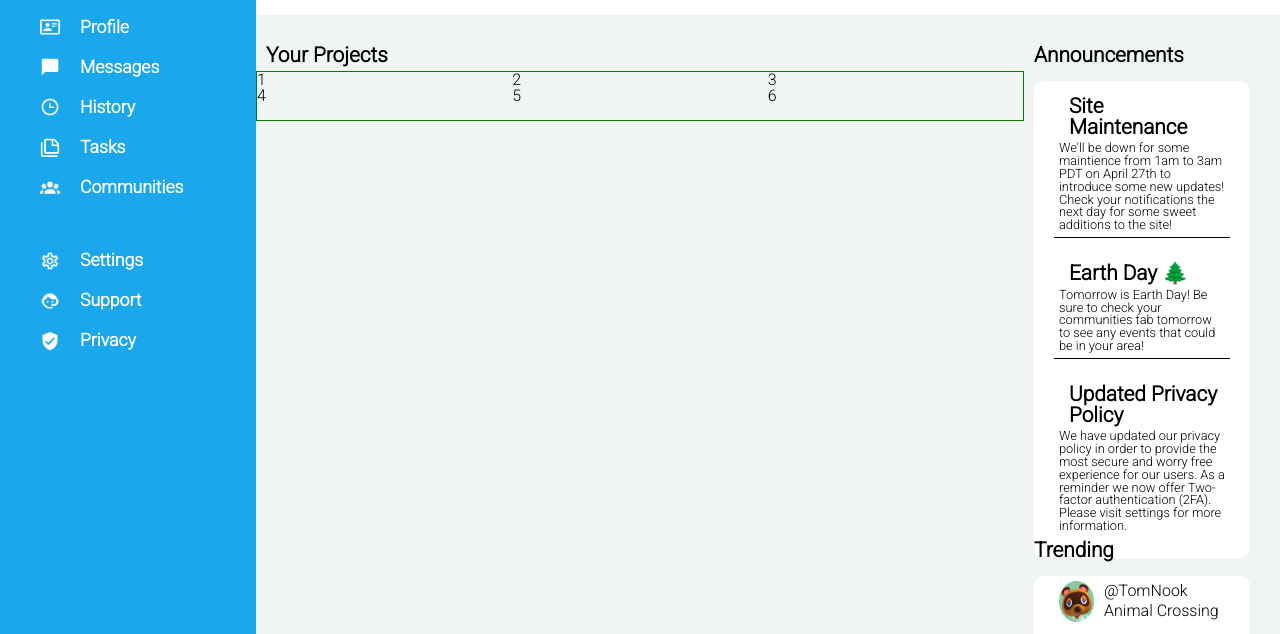
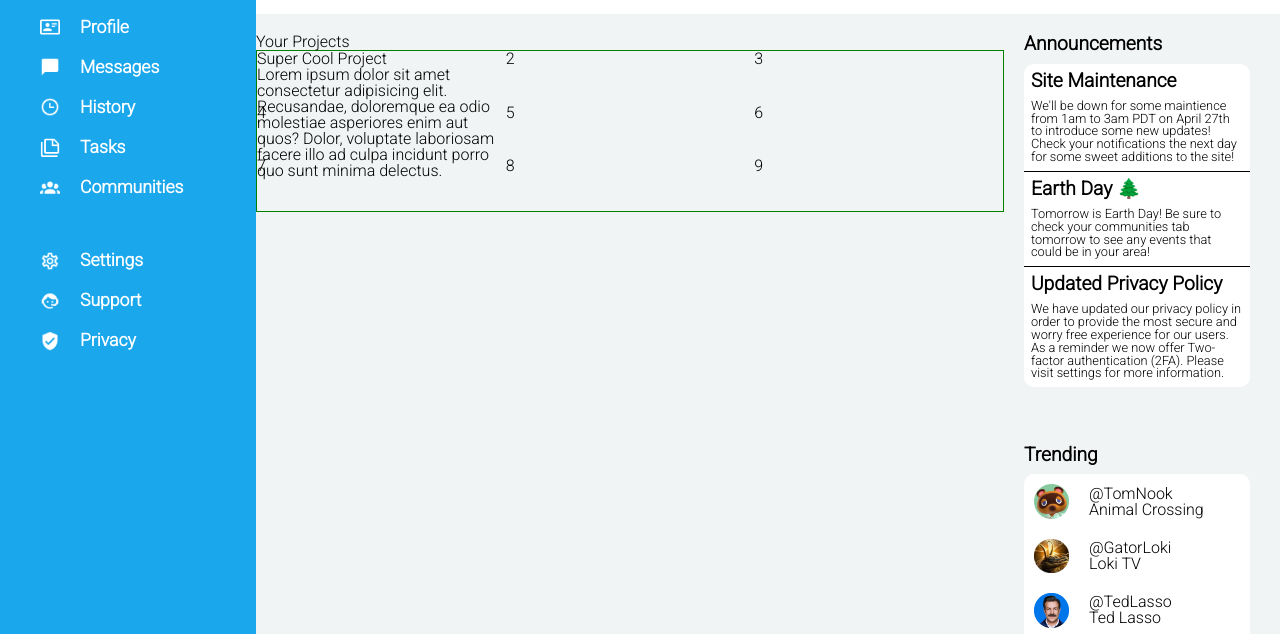
Before and after one commit to stevenmartinez123/dashboard, a plain HTML site: page index.html in a window 1280 px wide. Shown: the part 154-788 px from the top of the page. Drawn offline with Linux system fonts and the light colour scheme.

Commit message:
css removed and updated for trending and announcements

```diff
--- a/css/styles.css
+++ b/css/styles.css
@@ -12,16 +12,6 @@ header {
     padding-top: 30px;
     padding-right: 50px;
     padding-left: 30px;
-}
-
-section {
-    grid-column: 2/-1;
-    grid-row: 2 / -1;
-    background-color: #f1f4f4;
-    display: grid;
-    grid-template-columns: 75% 25%;
-    grid-template-rows: 60% 40%;
-    padding-top: 20px;
 }
 
 /*top header for search bar and alert */
@@ -119,61 +109,54 @@ nav h1 {
     font-weight: bold;
 }
 
+section {
+    grid-column: 2/-1;
+    grid-row: 2 / -1;
+    background-color: #f1f4f4;
+    display: grid;
+    grid-template-columns: 75% 25%;
+    grid-template-rows: 50% 50%;
+    padding-top: 20px;
+}
+
 
 .projects {
     grid-row: 1/-1;
+    margin-right: 20px;
 }
-
 #projectContainer {
     display: grid;
-    grid-template-columns: repeat(3, 1fr);
-    grid-template-rows: repeat(3, 1fr);
+    grid-template-columns: repeat(3, 33.33%);
+    grid-template-rows: repeat(3, 33.33%);
     border: 1px solid green;
 }
 
-.announcements h1 {
-    font-size: 1rem;
-    padding-bottom: 5px;
-    font-weight: bold;
+.announcementContainer, .trendingContainer {
+    background-color: white;
+    border-radius: 10px;
+    margin-right: 30px;
 }
 
-.trending h1, .announce h1, .projects h1{
-    padding-left: 10px;
-    font-size: 1.3rem;
-    font-weight:bold;
-    margin-top: 10px;
-    padding-bottom: 5px;
+.announcement h1, .announcements h1, .trending h1 {
+    font-size: 1.2rem;
+    margin-bottom: 10px;
+    font-weight: bolder;
 }
 
-/*css for each individual trending account */
+.announcement {
+    font-size: .8rem;
+    border-bottom: .5px solid black;
+    padding: 7px;
+}
+
+
+.announcements :last-child {
+    border: none;
+}
+
 .trendingAccount {
     display: flex;
-    gap:10px;
-    padding: 5px;
-    line-height: 1.3rem;
+    align-items: center;
+    gap: 20px;
+    padding: 10px;
 }
-
-/*css for each account and announcement container */
-.accounts, .announcements {
-    border-radius: 10px;
-    background-color: white;
-    display: flex;
-    flex-direction: column;
-    padding-left: 20px;
-    padding-right: 20px;
-    padding-bottom: 20px;
-    gap: 10px;
-    margin-left: 10px;
-    margin-right: 30px;
-    margin-top: 10px;
-}
-/*removes last underline from announcements*/
-.announcements :last-child {
-    border-bottom: none;
-}
-/* css for each individual announcement */
-.announcement {
-    padding: 5px;
-    font-size: .8rem;
-    border-bottom: .5px solid black;
-}
--- a/index.html
+++ b/index.html
@@ -79,21 +79,32 @@
 
         <section>
             <div class="projects">
-
                 <h1>Your Projects</h1>
                 <div id="projectContainer">
-                    <div class="project">1</div>
+                    <div class="project">
+                        <h1>Super Cool Project</h1>
+                        <p>Lorem ipsum dolor sit amet consectetur adipisicing elit.
+                            Recusandae, doloremque ea odio molestiae asperiores enim aut quos? Dolor,
+                            voluptate laboriosam facere illo ad culpa incidunt
+                            porro quo sunt minima delectus.
+                        </p>
+                    </div>
                     <div class="project">2</div>
                     <div class="project">3</div>
                     <div class="project">4</div>
                     <div class="project">5</div>
                     <div class="project">6</div>
+                    <div class="project">7</div>
+                    <div class="project">8</div>
+                    <div class="project">9</div>
+                </div>
                 </div>
             </div>
-            <div class="announce">
+
+            <div class="announcements">
                 <h1>Announcements</h1>
+                <div class="announcementContainer">
 
-                <div class="announcements">
                     <div class="announcement">
                         <h1>Site Maintenance</h1>
                         <p>We'll be down for some maintience from 1am to 3am PDT on April 27th to
@@ -122,7 +133,7 @@
 
             <div class="trending">
                 <h1>Trending</h1>
-                <div class="accounts">
+                <div class="trendingContainer">
                     <div class="trendingAccount">
                         <img src="../dashboard/images/tomNook.png" alt="Tom Nook" width="35px" height="auto">
                         <p>
```
Also changed, not shown: images/eye.png (added), images/fork.png (added), images/star.png (added).
